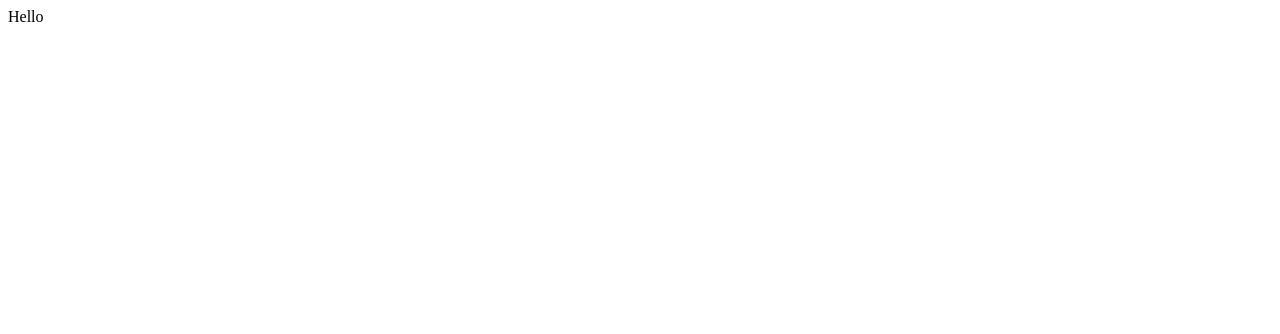
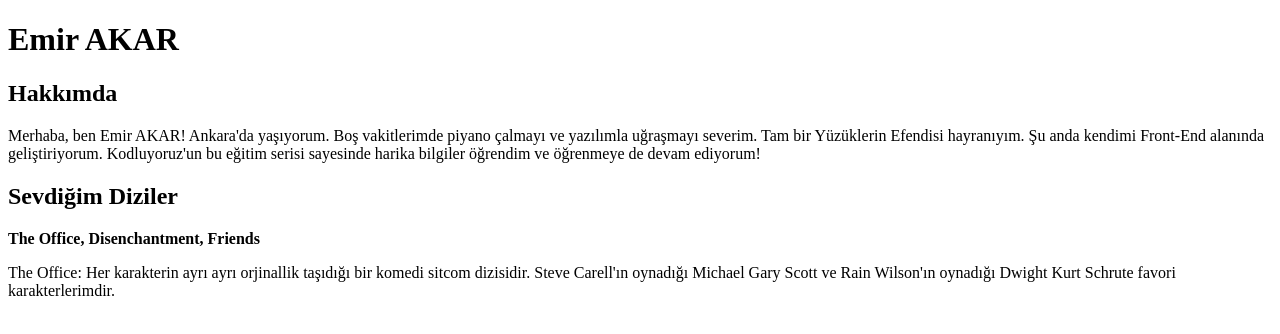
Before and after one commit to eakarr/kodluyoruz-first-repository, a plain HTML site: page index.html in a window 1280 px wide. Drawn offline with Linux system fonts and the light colour scheme.

Commit message:
index file is changed

```diff
--- a/index.html
+++ b/index.html
@@ -1 +1,27 @@
-Hello
+<!DOCTYPE html>
+<html lang="en">
+  <head>
+    <meta charset="UTF-8" />
+    <meta http-equiv="X-UA-Compatible" content="IE=edge" />
+    <meta name="viewport" content="width=device-width, initial-scale=1.0" />
+    <title>Emir AKAR</title>
+  </head>
+  <body>
+    <h1>Emir AKAR</h1>
+    <h2>Hakkımda</h2>
+    <p>
+      Merhaba, ben Emir AKAR! Ankara'da yaşıyorum. Boş vakitlerimde piyano
+      çalmayı ve yazılımla uğraşmayı severim. Tam bir Yüzüklerin Efendisi
+      hayranıyım. Şu anda kendimi Front-End alanında geliştiriyorum.
+      Kodluyoruz'un bu eğitim serisi sayesinde harika bilgiler öğrendim ve
+      öğrenmeye de devam ediyorum!
+    </p>
+    <h2>Sevdiğim Diziler</h2>
+    <strong>The Office, Disenchantment, Friends</strong>
+    <p>
+      The Office: Her karakterin ayrı ayrı orjinallik taşıdığı bir komedi sitcom
+      dizisidir. Steve Carell'ın oynadığı Michael Gary Scott ve Rain Wilson'ın
+      oynadığı Dwight Kurt Schrute favori karakterlerimdir.
+    </p>
+  </body>
+</html>
```
